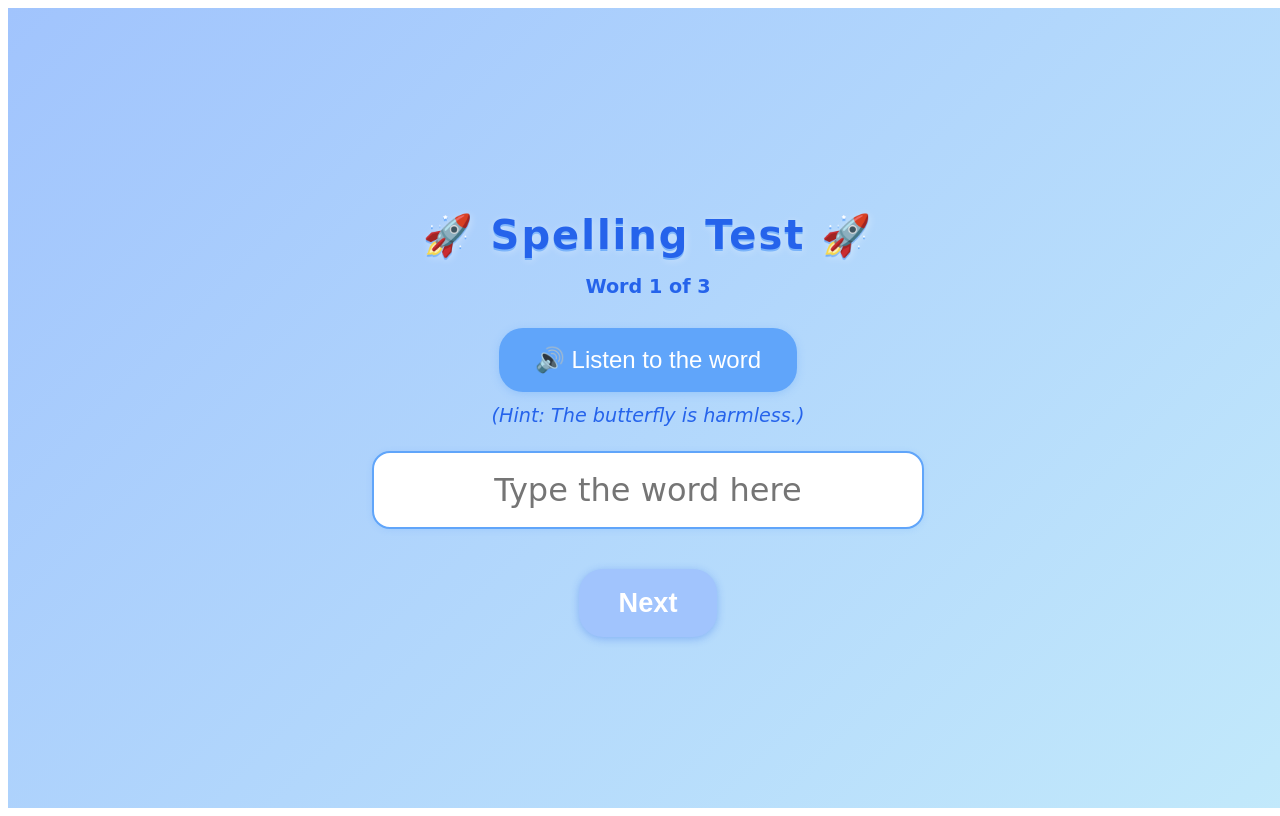
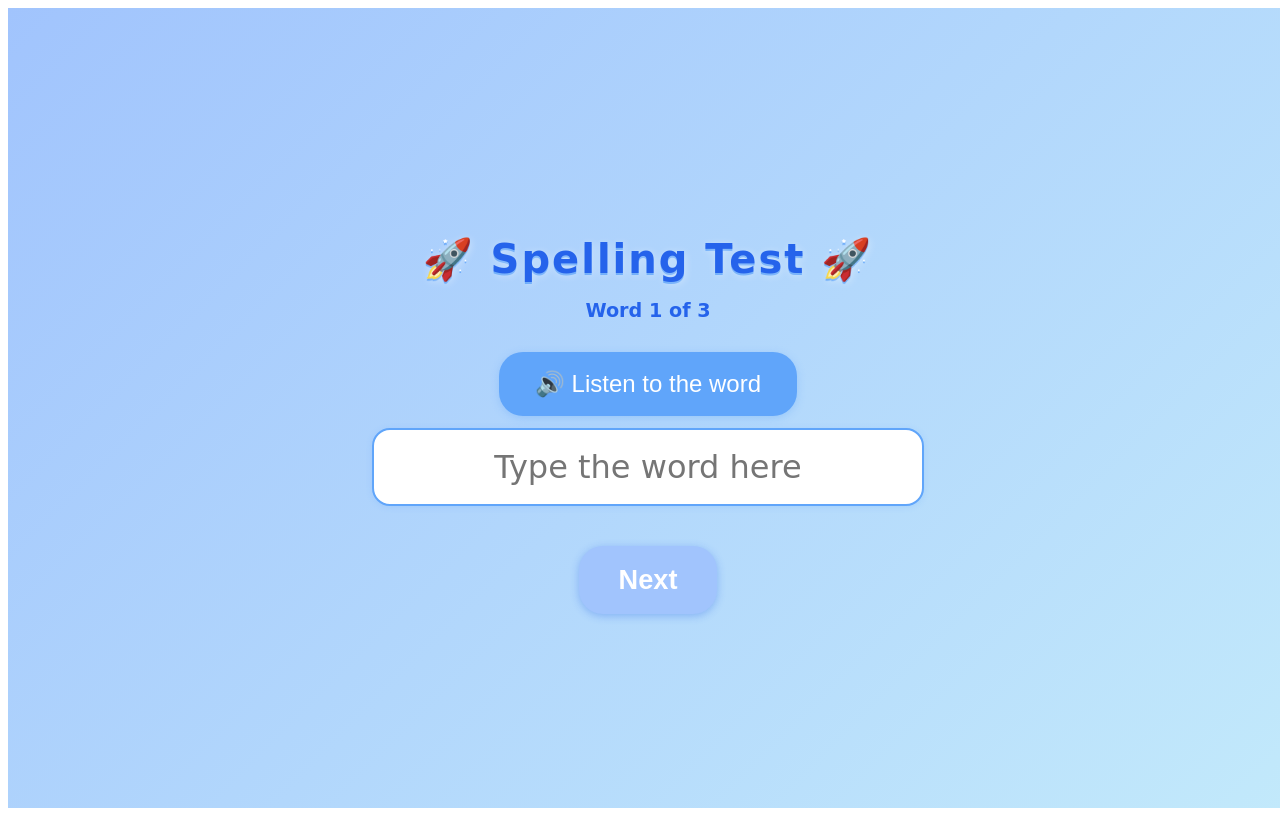
Before and after one commit to getOffIt/spellingWebsite, a React (Vite) app in the folder spellingWebsite/: page / in a window 1280 px wide. Built offline with nearby package versions, Linux system fonts and the light colour scheme.

Commit message:
Remove hint sentence display from SpellingTest component

```diff
--- a/spellingWebsite/src/pages/SpellingTest.tsx
+++ b/spellingWebsite/src/pages/SpellingTest.tsx
@@ -102,7 +102,6 @@ export default function SpellingTest() {
       <button className="spelling-listen-btn" onClick={() => speak(current.word)}>
         🔊 Listen to the word
       </button>
-      <div className="spelling-sentence">(Hint: {current.sentence})</div>
       <input
         className="spelling-input"
         type="text"
```
